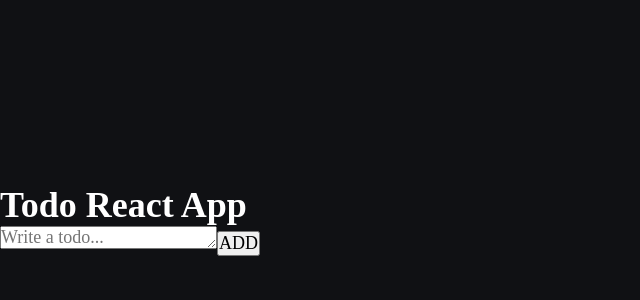
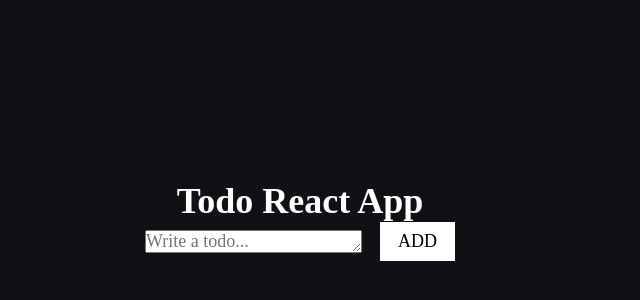
Before and after one commit to sagarEmn/basic-React-projects, a React (Vite) app in the folder 2 - Todo App/: page / in a window 1280 px wide. Shown: the part 180-480 px from the top of the page, without its empty margins (0-640 px from the left). Built offline with nearby package versions, Linux system fonts and the light colour scheme.

Commit message:
Better UI

```diff
--- a/2 - Todo App/src/App.css
+++ b/2 - Todo App/src/App.css
@@ -1,26 +1,43 @@
+/* todo app styling */
+
 .todo-app {
   display: flex;
   flex-direction: column;
   align-items: center;
   justify-content: center;
-  width: min(100%, 800px);
-flex-shrink: 0;
+  width: min(100%, 600px);
   max-width: 600px;
 }
 
+/* todo header-from-container styling */
+
 .todo-app__header-form-container {
-    width: 100%;
+  width: 100%;
 }
 
-.todo-app__form {
+.todo-app__header {
+  text-align: center;
+}
+
+.todo-app__form form {
   display: flex;
+  gap: 1rem;
   align-items: center;
-  /* justify-content: center; */
+  justify-content: center;
+}
+
+.todo-app__form form button {
+    background: var(--accent-clr);
+    border: none;
+    padding: .5rem 1rem;
+
 }
 
 /* todo list styling */
 .todo-app__list-section {
-    width: 100%;
+  width: 100%;
+  display: flex;
+  flex-direction: column;
 }
 
 .todo-app__list__item {
--- a/2 - Todo App/src/index.css
+++ b/2 - Todo App/src/index.css
@@ -63,6 +63,7 @@ body {
 
 #root {
   width: 100%;
+  margin: 0 auto;
 }
 
 html {
```
